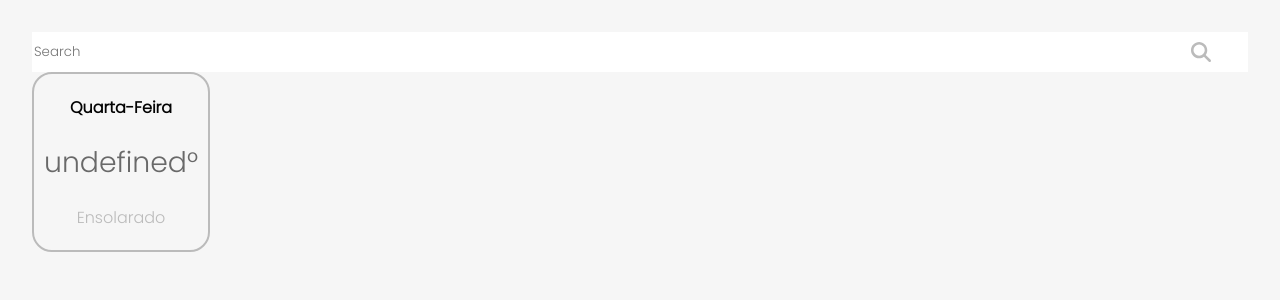
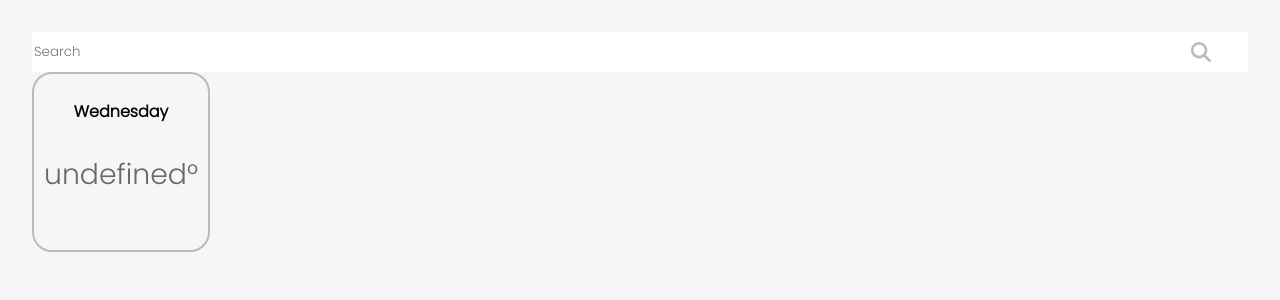
Before and after one commit to tanzro/weather-forecast, a React (Vite) app: page / in a window 1280 px wide. Shown: the top 300 px of the page. Built offline with nearby package versions, Linux system fonts and the light colour scheme.

Commit message:
feat: create function that returns the day of the week

```diff
--- a/src/components/card.tsx
+++ b/src/components/card.tsx
@@ -29,7 +29,7 @@ const Condition = styled("p", {
 interface CardProps {
   day: string;
   temperature: number | undefined;
-  condition: string;
+  condition: string | undefined;
 }
 
 export default function Card({ day, temperature, condition }: CardProps) {
--- a/src/composition/weather.tsx
+++ b/src/composition/weather.tsx
@@ -1,9 +1,10 @@
-import { useState } from "react";
+import { useEffect, useState } from "react";
 import Card from "../components/card";
 import stitches from "../stitches";
 import { WeatherData, WeatherService } from "../services/weather";
 import SearchBox from "../components/search";
 import { kelvinToCelsius } from "../utils/convert-temperature";
+import { getCurrentDayOfWeek } from "../utils/current-day";
 
 const { styled } = stitches;
 
@@ -15,6 +16,7 @@ const Container = styled("div", {
 
 export default function Weather() {
   const [weatherData, setWeatherData] = useState<WeatherData>();
+  const [day, setDay] = useState("");
 
   const getWeather = (city: string) => {
     WeatherService.getWeather(city)
@@ -38,13 +40,17 @@ export default function Weather() {
     return undefined;
   }
 
+  useEffect(() => {
+    setDay(getCurrentDayOfWeek());
+  }, []);
+
   return (
     <Container>
       <SearchBox onSearch={handleSearch} />
       <Card
-        day="Quarta-Feira"
+        day={day}
         temperature={getTemperatureInCelsius()}
-        condition="Ensolarado"
+        condition={weatherData?.weather[0].main}
       />
     </Container>
   );
--- /dev/null
+++ b/src/utils/current-day.tsx
@@ -0,0 +1,14 @@
+export function getCurrentDayOfWeek() {
+  const daysOfWeek = [
+    "Sunday",
+    "Monday",
+    "Tuesday",
+    "Wednesday",
+    "Thursday",
+    "Friday",
+    "Saturday",
+  ];
+  const currentDate = new Date();
+  const dayOfWeek = daysOfWeek[currentDate.getDay()];
+  return dayOfWeek;
+}
```
